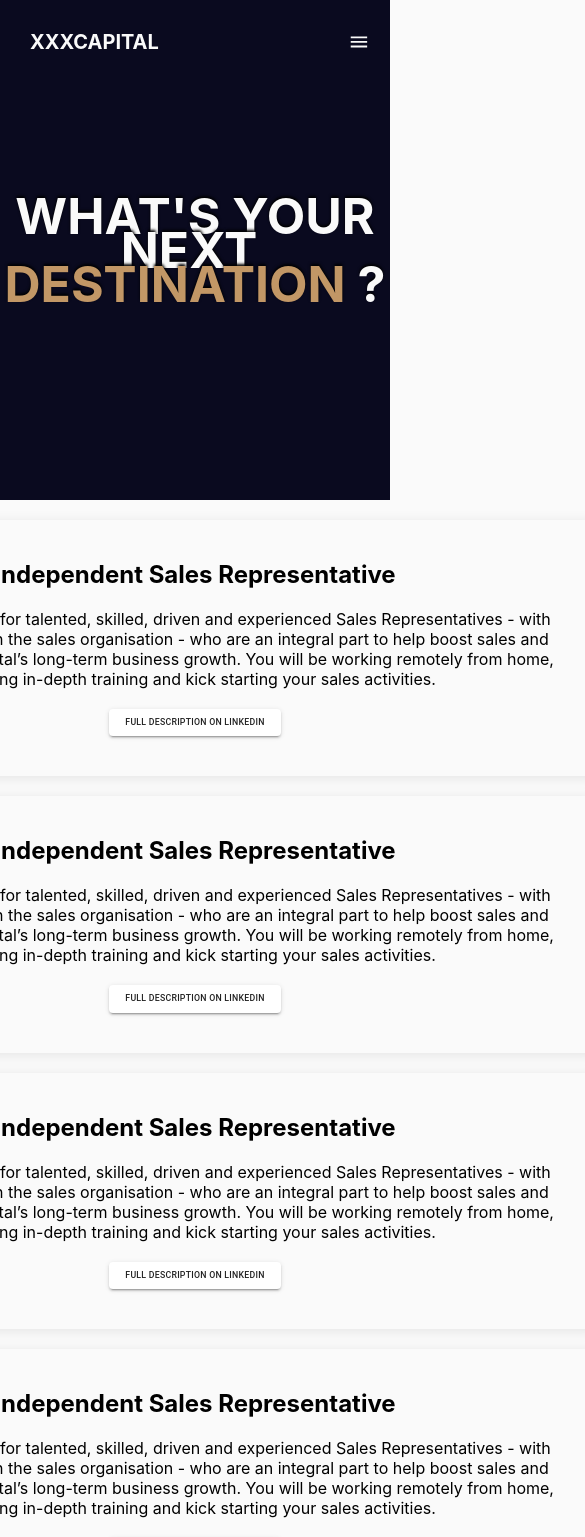
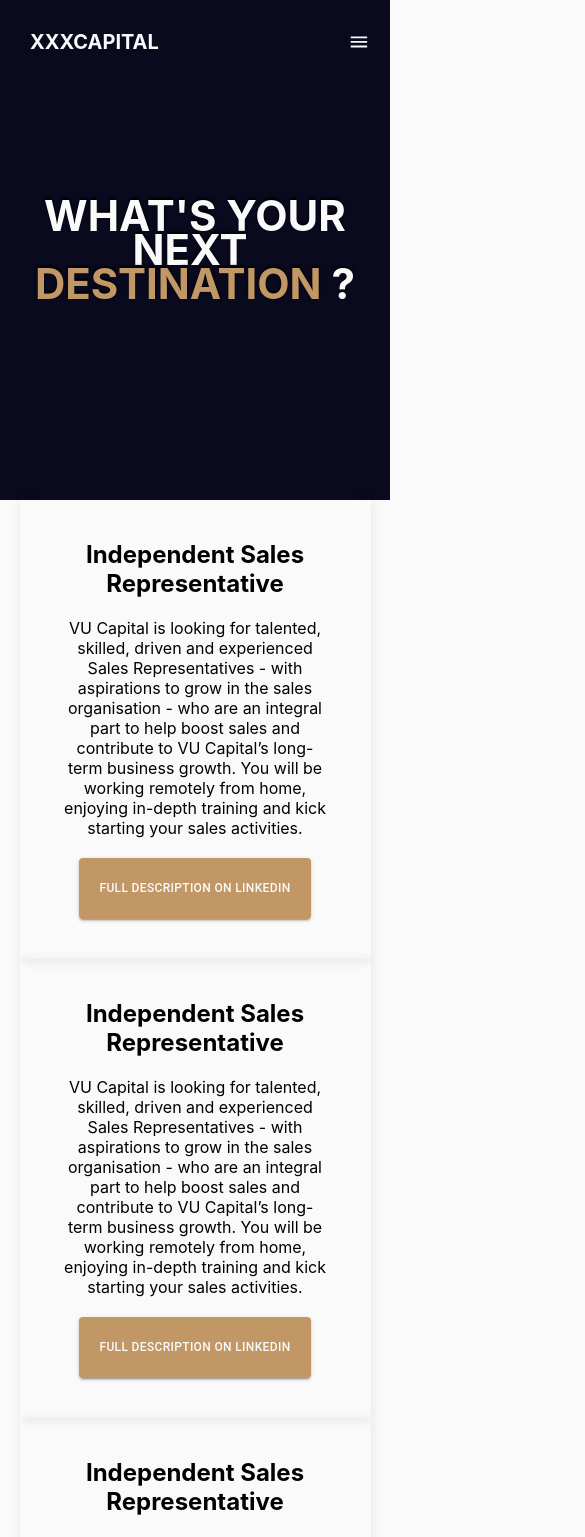
Before and after one commit to mritunjaysaha/project-1, a Next.js app: page /careers in a window 390 px wide. Shown: the top 1537 px of the page, 585 px wide, since content can reach past the window. Built offline with nearby package versions, Linux system fonts and the light colour scheme.

Commit message:
made career section responsive

```diff
--- a/pages/careers/index.js
+++ b/pages/careers/index.js
@@ -18,7 +18,7 @@ export default function Careers() {
                     </span>
                 </h1>
             </header>
-            <ul className={styles.careersContainer}>
+            <ul className={styles.careersCardsContainer}>
                 {data.map((data) => (
                     <li className={styles.careersCards}>
                         <h3>{data.title}</h3>
--- a/styles/careers.module.scss
+++ b/styles/careers.module.scss
@@ -19,7 +19,7 @@
     justify-content: center;
 
     h1 {
-        font-size: $fs-desktop-xx-large;
+        font-size: $fs-desktop-large;
         color: $white;
         text-transform: uppercase;
         line-height: 3.4rem;
@@ -32,9 +32,15 @@
             color: $white;
         }
     }
+
+    @media only screen and (min-width: 996px) {
+        h1 {
+            font-size: $fs-desktop-xx-large;
+        }
+    }
 }
 
-.careersContainer {
+.careersCardsContainer {
     position: relative;
     display: flex;
     flex-direction: column;
@@ -44,9 +50,11 @@
 .careersCards {
     list-style: none;
     margin-top: 2rem;
-    width: 80rem;
     padding: 4rem;
     text-align: center;
+    width: 90vw;
+    margin: 0 auto;
+    box-shadow: $box-shadow;
 
     h3 {
         text-transform: capitalize;
@@ -61,5 +69,19 @@
     p {
         margin-bottom: 2rem;
     }
-    box-shadow: $box-shadow;
+
+    button {
+        background-color: $golden !important;
+        color: $white;
+        padding: 2rem;
+        font-size: $fs-x-small !important;
+    }
+
+    @media only screen and (min-width: 996px) {
+        width: 80rem;
+
+        h3 {
+            font-size: $fs-large;
+        }
+    }
 }
```
